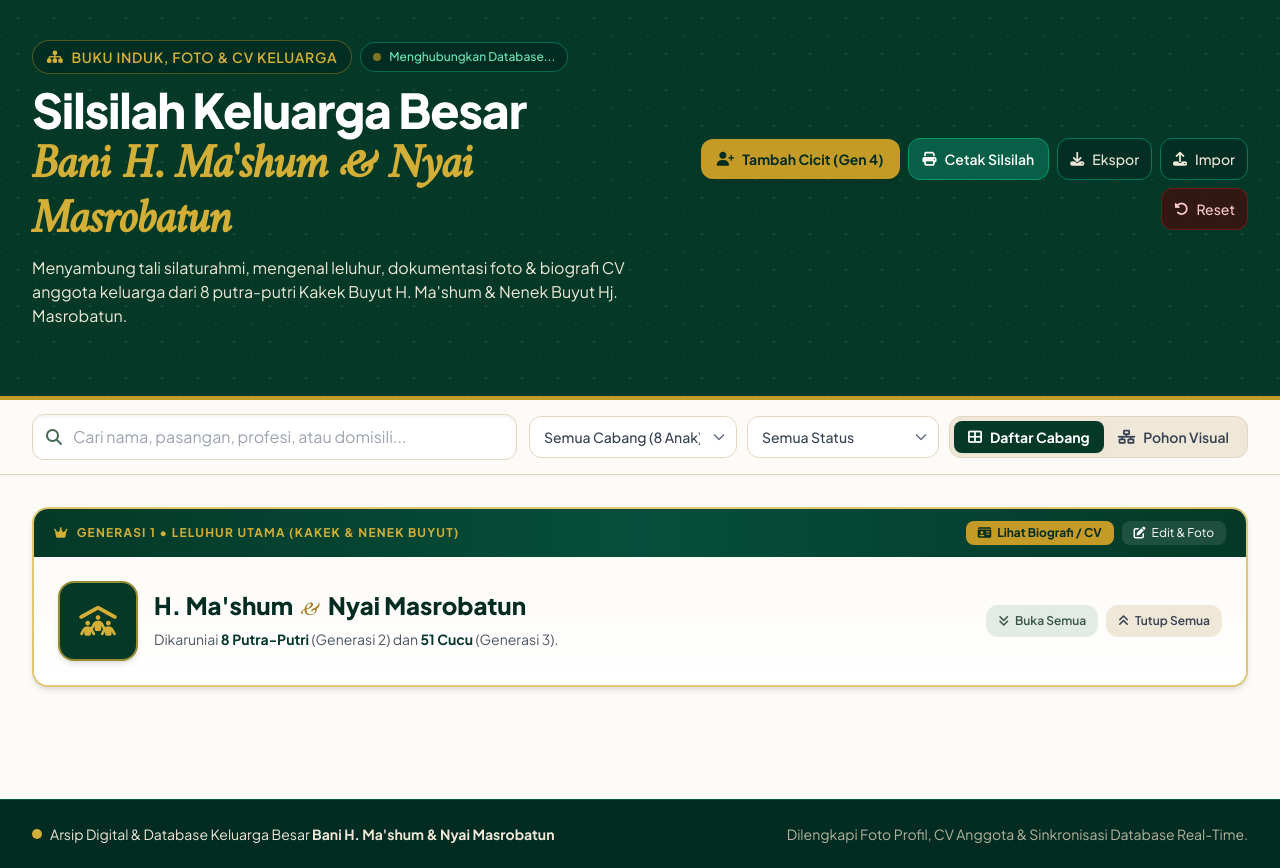
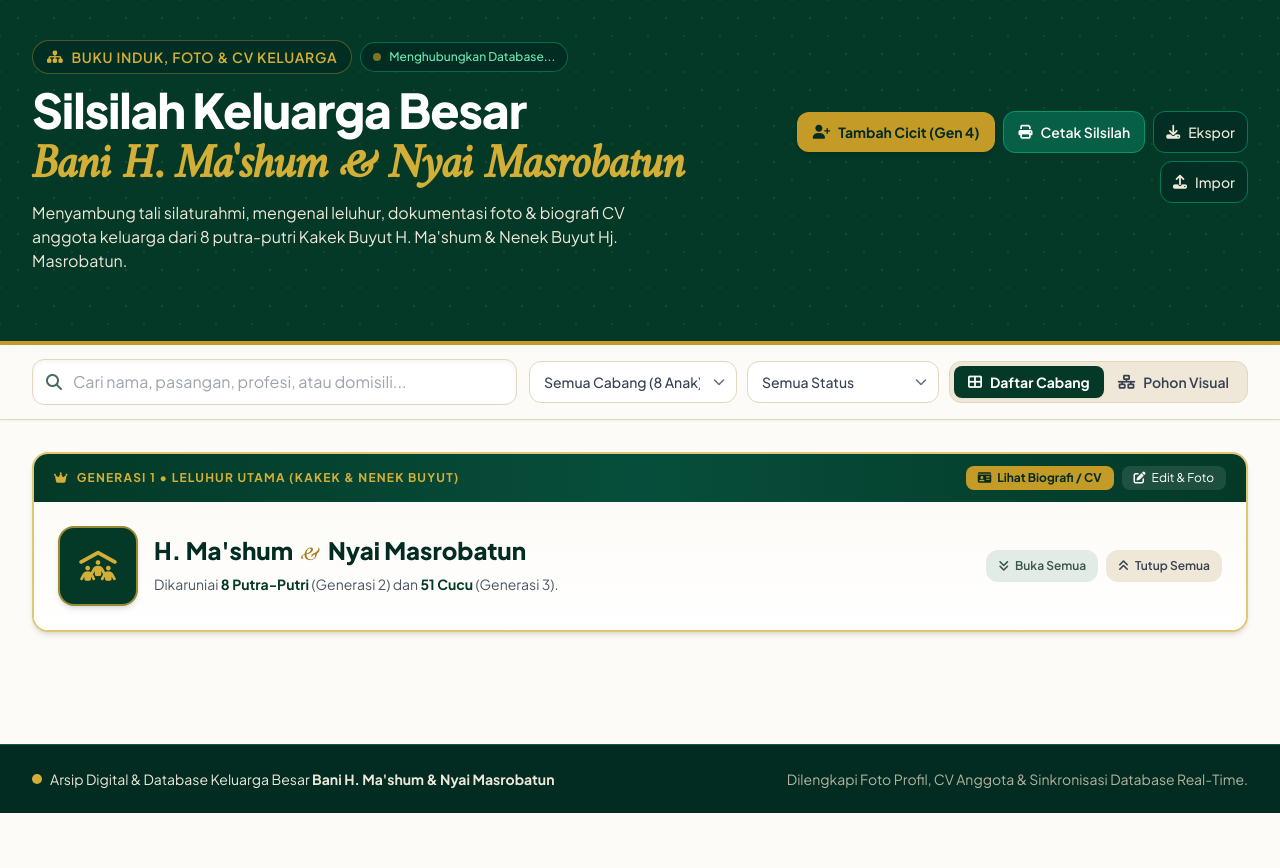
Before and after one commit to celestinerivasjerry-bit/bigfamily, a plain HTML site: page index.html in a window 1280 px wide. After the commit the page ends 813 px from the top, so only its background shows below. Drawn offline with nearby package versions, Linux system fonts and the light colour scheme; a script that the page names is missing.

Commit message:
index.html

```diff
--- a/index.html
+++ b/index.html
@@ -203,10 +203,6 @@
                     <button onclick="triggerImportJSON()" class="inline-flex items-center gap-2 px-3 py-2.5 rounded-xl bg-emerald-950/80 hover:bg-emerald-950 text-cream-200 border border-emerald-700 font-medium text-sm transition-all active:scale-95" title="Pulihkan Database dari File JSON">
                         <i class="fa-solid fa-upload"></i>
                         <span class="hidden sm:inline">Impor</span>
-                    </button>
-                    <button onclick="confirmResetData()" class="inline-flex items-center gap-2 px-3 py-2.5 rounded-xl bg-red-950/70 hover:bg-red-900 text-red-200 border border-red-800/60 font-medium text-sm transition-all active:scale-95" title="Kembalikan ke Data Asli">
-                        <i class="fa-solid fa-rotate-left"></i>
-                        <span class="hidden sm:inline">Reset</span>
                     </button>
                 </div>
             </div>
```
